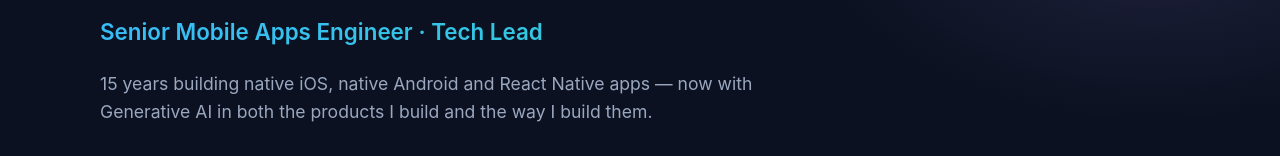
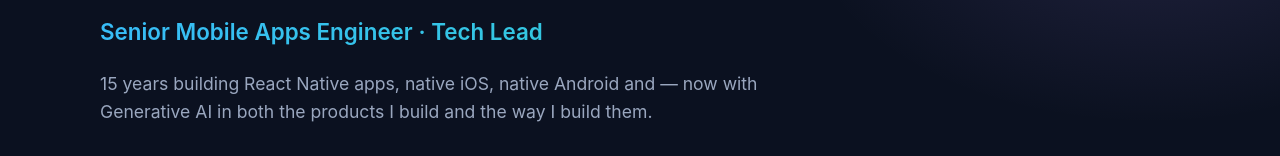
Before and after one commit to sjain0700/portfolio, a React (Create React App) app: page / in a window 1280 px wide. Shown: the part 289-445 px from the top of the page. Built offline with nearby package versions, Linux system fonts and the light colour scheme.

Commit message:
Update portfolio.js

```diff
--- a/src/data/portfolio.js
+++ b/src/data/portfolio.js
@@ -4,7 +4,7 @@ export const profile = {
   name: 'Sunil Kumar Jain',
   role: 'Senior Mobile Apps Engineer · Tech Lead',
   tagline:
-    '15 years building native iOS, native Android and React Native apps — now with Generative AI in both the products I build and the way I build them.',
+    '15 years building React Native apps, native iOS, native Android and  — now with Generative AI in both the products I build and the way I build them.',
   location: 'Dubai, UAE · Open to Abu Dhabi',
   availability: 'Available to join immediately',
   email: 'er.suniljain88@gmail.com',
```
